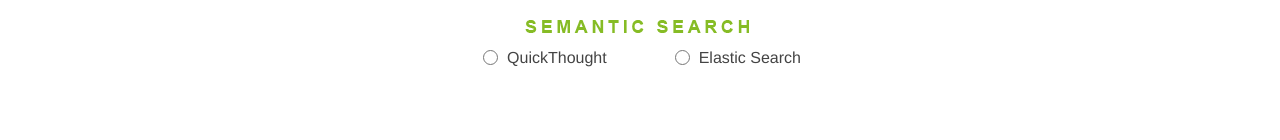
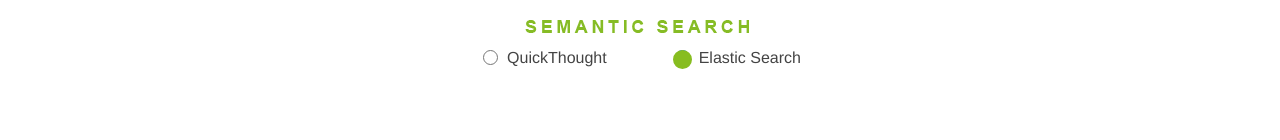
Before and after one commit to akiyamasho/cra-boilerplate, a React (Create React App) app: page / in a window 1280 px wide. Shown: the part 399-539 px from the top of the page. Built offline with nearby package versions, Linux system fonts and the light colour scheme.

Commit message:
chore: now uses hooks for search engine

```diff
--- a/src/home/container.tsx
+++ b/src/home/container.tsx
@@ -27,6 +27,7 @@
     padding: 0 2em;
 `;
 
+const FIELD_NAME_SEARCH_ENGINE = "search_engine";
 const RADIO_NAME_QUICKTHOUGHT = "quickthought";
 const RADIO_NAME_ELASTIC = "elastic_search";
 
@@ -42,9 +43,16 @@
                 <MidAlignedWrapper>
                     <RadioSelectionWrapper>
                         <RadioBtn
-                            name={RADIO_NAME_QUICKTHOUGHT}
+                            name={FIELD_NAME_SEARCH_ENGINE}
                             id={RADIO_NAME_QUICKTHOUGHT}
                             type="radio"
+                            checked={
+                                searchEngineOption === RADIO_NAME_QUICKTHOUGHT
+                            }
+                            onClick={() => {
+                                setSearchEngineOption(RADIO_NAME_QUICKTHOUGHT);
+                            }}
+                            readOnly
                         />
                         <RadioLabel htmlFor={RADIO_NAME_QUICKTHOUGHT}>
                             QuickThought
@@ -52,9 +60,14 @@
                     </RadioSelectionWrapper>
                     <RadioSelectionWrapper>
                         <RadioBtn
-                            name={RADIO_NAME_ELASTIC}
+                            name={FIELD_NAME_SEARCH_ENGINE}
                             id={RADIO_NAME_ELASTIC}
                             type="radio"
+                            checked={searchEngineOption === RADIO_NAME_ELASTIC}
+                            onClick={() => {
+                                setSearchEngineOption(RADIO_NAME_ELASTIC);
+                            }}
+                            readOnly
                         />
                         <RadioLabel htmlFor={RADIO_NAME_ELASTIC}>
                             Elastic Search
```
